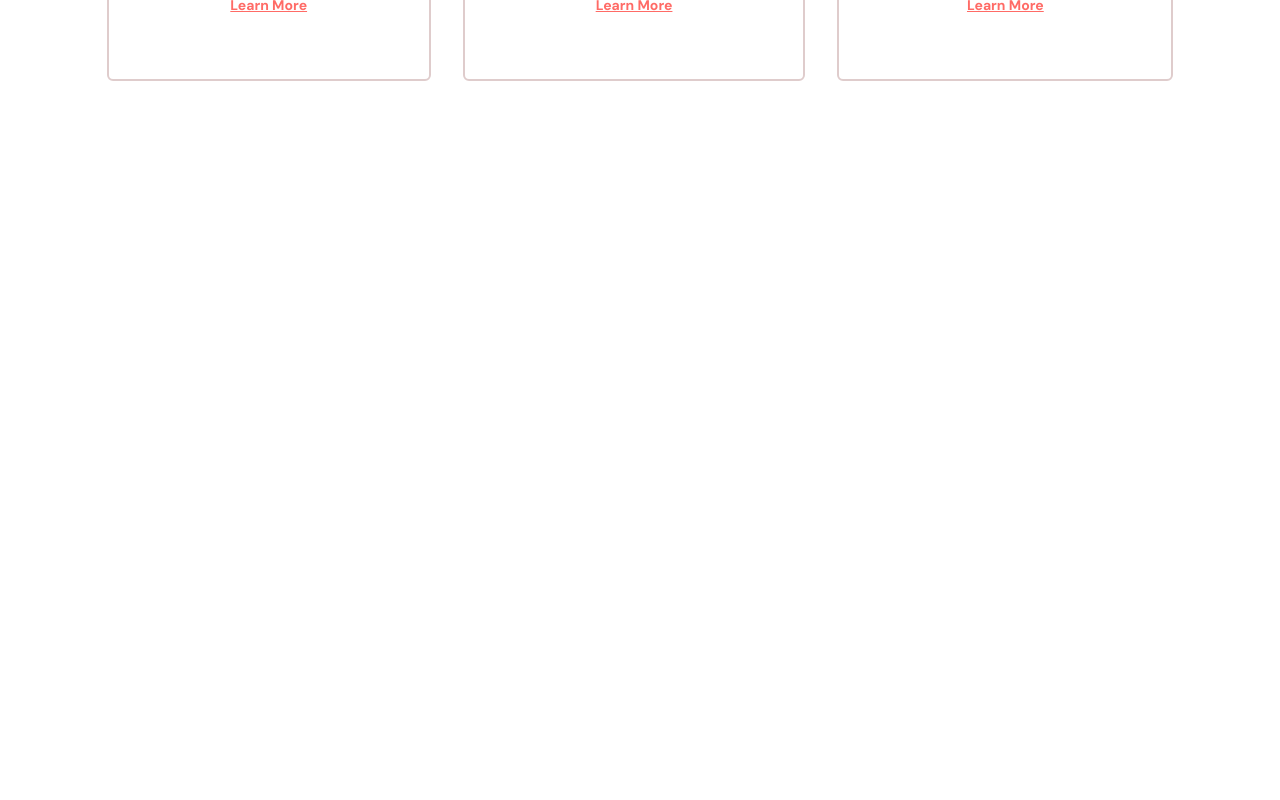
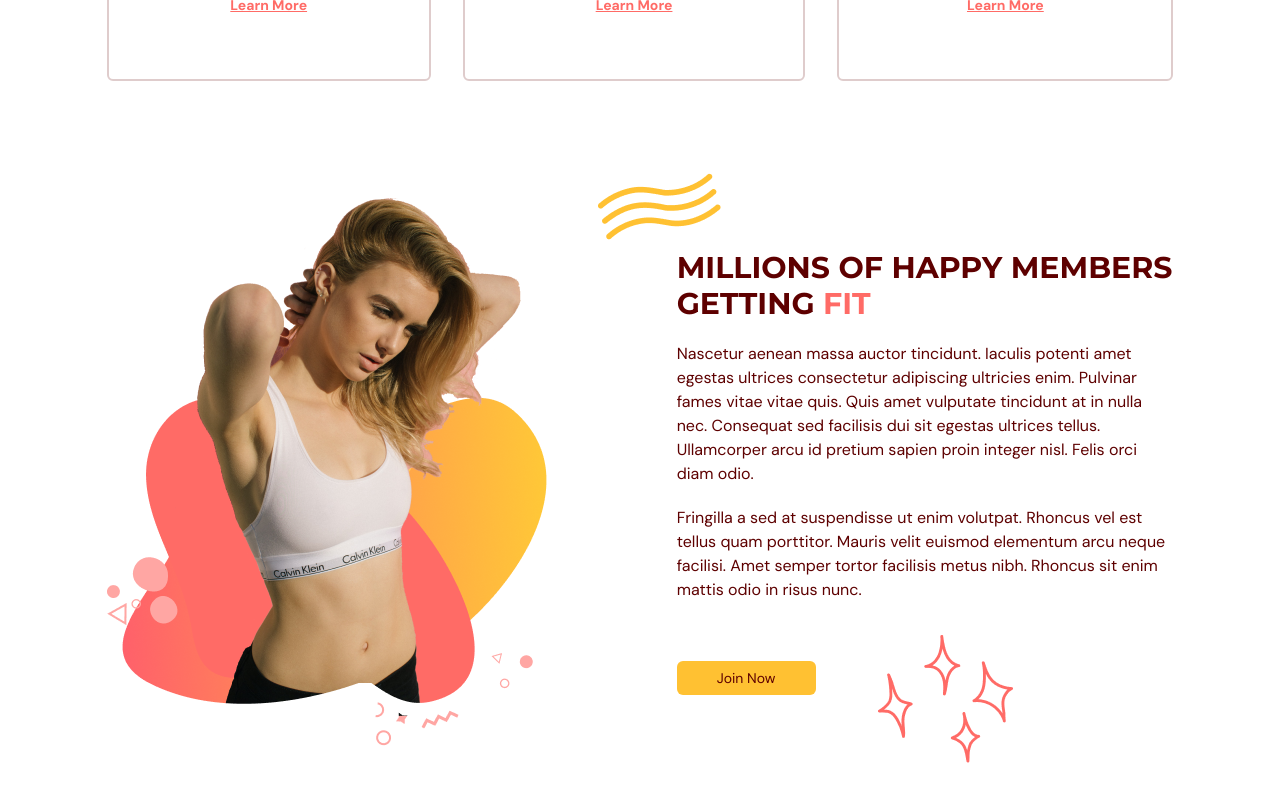
Before and after one commit to Sreelatha-Vallabhaneni/FitnessApp-React-Typescript, a React (Vite) app: page / in a window 1280 px wide. Shown: the part 1303-2103 px from the top of the page. Before the commit the page ends 1600 px from the top, so only its background shows below. Built offline with nearby package versions, Linux system fonts and the light colour scheme.

Commit message:
updated benefits page with graphics

```diff
--- a/src/components/benefits/index.tsx
+++ b/src/components/benefits/index.tsx
@@ -7,6 +7,8 @@
   } from "@heroicons/react/24/solid";
   import { motion } from "framer-motion";
 import Benefit from "./Benefit";
+import ActionButton from "../ActionButton";
+import BenefitsPageGraphic from "@/assets/BenefitsPageGraphic.png";
 
   const benefits: Array<BenefitType> = [
     {
@@ -87,6 +89,75 @@
                         />
                     ))}
                 </motion.div>
+                {/* GRAPHICS AND DESCRIPTION */}
+                <div className="mt-16 items-center justify-between gap-20 md:mt-28 md:flex">
+                    {/* GRAPHIC */}
+                    <img
+                        className="mx-auto"
+                        alt="benefits-page-graphic"
+                        src={BenefitsPageGraphic}
+                    />
+
+                    {/* DESCRIPTION */}
+                    <div>
+                        {/* TITLE */}
+                        <div className="relative">
+                            <div className="before:absolute before:-top-20 before:-left-20 before:z-[1] before:content-abstractwaves">
+                                <motion.div
+                                initial="hidden"
+                                whileInView="visible"
+                                viewport={{ once: true, amount: 0.5 }}
+                                transition={{ duration: 0.5 }}
+                                variants={{
+                                    hidden: { opacity: 0, x: 50 },
+                                    visible: { opacity: 1, x: 0 },
+                                }}
+                                >
+                                <HText>
+                                    MILLIONS OF HAPPY MEMBERS GETTING{" "}
+                                    <span className="text-primary-500">FIT</span>
+                                </HText>
+                                </motion.div>
+                            </div>
+                        </div>
+
+                        {/* DESCRIPT */}
+                        <motion.div
+                        initial="hidden"
+                        whileInView="visible"
+                        viewport={{ once: true, amount: 0.5 }}
+                        transition={{ delay: 0.2, duration: 0.5 }}
+                        variants={{
+                            hidden: { opacity: 0, x: 50 },
+                            visible: { opacity: 1, x: 0 },
+                        }}
+                        >
+                            <p className="my-5">
+                                Nascetur aenean massa auctor tincidunt. Iaculis potenti amet
+                                egestas ultrices consectetur adipiscing ultricies enim. Pulvinar
+                                fames vitae vitae quis. Quis amet vulputate tincidunt at in
+                                nulla nec. Consequat sed facilisis dui sit egestas ultrices
+                                tellus. Ullamcorper arcu id pretium sapien proin integer nisl.
+                                Felis orci diam odio.
+                            </p>
+                            <p className="mb-5">
+                                Fringilla a sed at suspendisse ut enim volutpat. Rhoncus vel est
+                                tellus quam porttitor. Mauris velit euismod elementum arcu neque
+                                facilisi. Amet semper tortor facilisis metus nibh. Rhoncus sit
+                                enim mattis odio in risus nunc.
+                            </p>
+                        </motion.div>
+
+                        {/* BUTTON */}
+                        <div className="relative mt-16">
+                            <div className="before:absolute before:-bottom-20 before:right-40 before:z-[-1] before:content-sparkles">
+                                <ActionButton setSelectedPage={setSelectedPage}>
+                                Join Now
+                                </ActionButton>
+                            </div>
+                        </div>
+                    </div>
+                </div>
             </motion.div>
         </section>
     )
```
Lines whose indentation alone changed are shown as unchanged.
